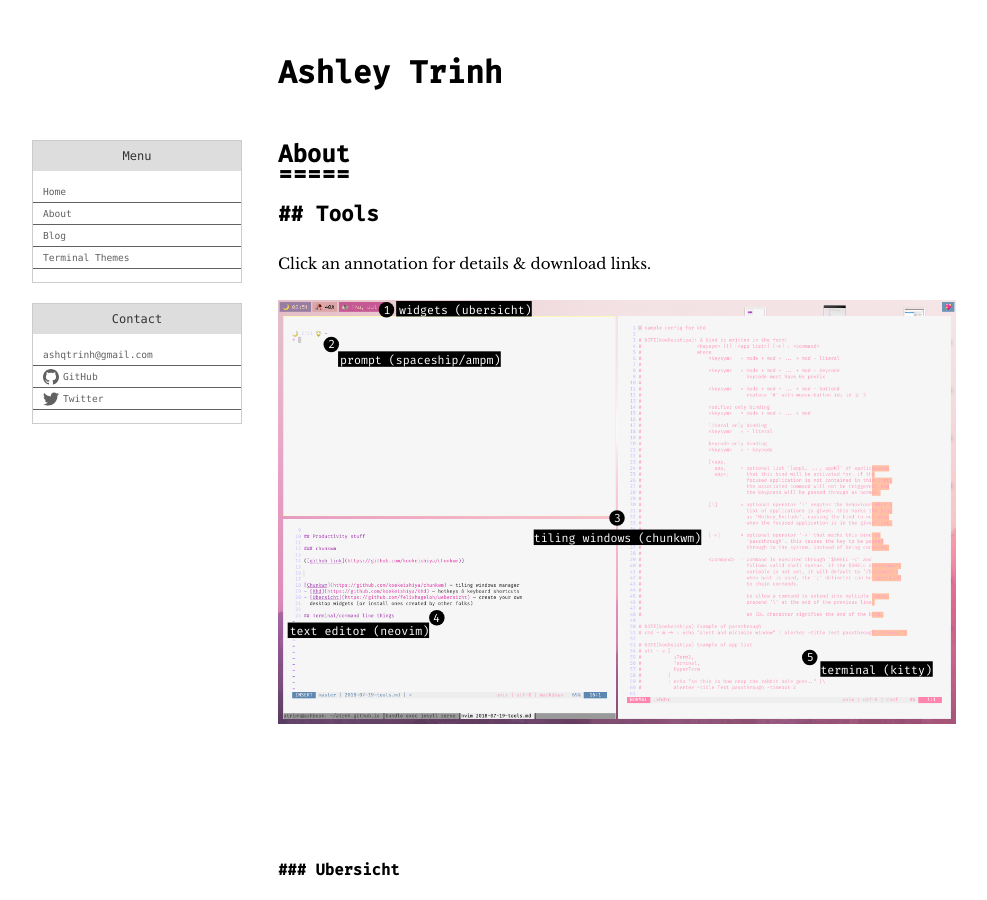
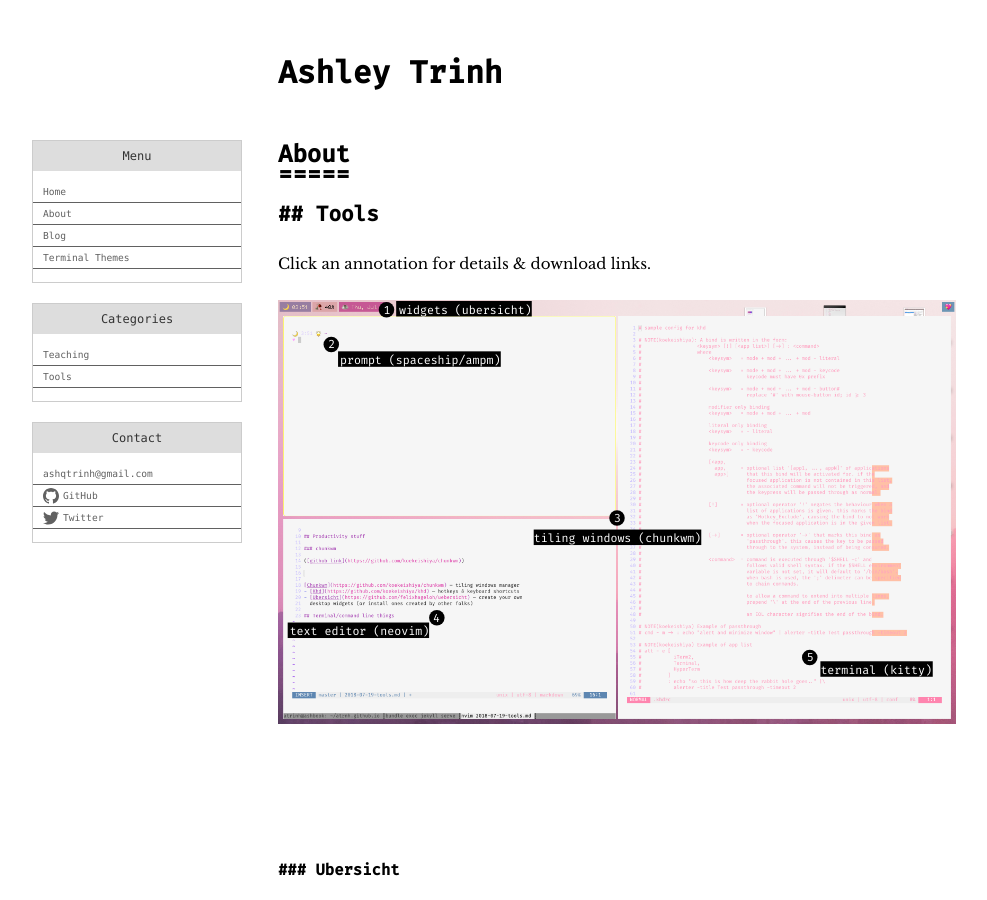
Before and after one commit to atrnh/atrnh.github.io, a Jekyll site: the page built from about.md, in a window 1280 px wide and 900 px high. Shown: the whole window, without its empty margins (140-1127 px from the left). Built offline with Jekyll 4.4.1, drawn with Linux system fonts in a browser that asks for light colours.

```diff
--- a/_includes/nav.html
+++ b/_includes/nav.html
@@ -9,14 +9,31 @@
         <a class="menu-item" href="{{ "/" | relative_url }}">Home</a>
         {%- for path in page_paths -%}
           {%- assign my_page = site.pages | where: "path", path | first -%}
-          {%- if my_page.title and my_page.title != "Ashley Trinh" -%}
+          {%- if my_page.title and my_page.title != "Ashley Trinh" and my_page.mainMenu -%}
           <a class="menu-item" href="{{ my_page.url | relative_url }}">{{ my_page.title | escape }}</a>
           {%- endif -%}
         {% endfor -%}
       </div>
     {%- endif -%}
   </div>
-
+  <div class="wrapper card">
+    <div class="card-header">Categories</div>
+    {%- assign pages = site.pages | sort: 'title' %}
+    {%- assign default_paths = pages | map: 'path' -%}
+    {%- assign page_paths = site.header_pages | default: default_paths -%}
+    {%- if page_paths -%}
+      <div class="menu">
+        {%- for path in page_paths -%}
+          {%- assign my_page = site.pages | where: "path", path | first -%}
+          {%- if my_page.title and my_page.title != "Ashley Trinh" and
+          my_page.getCategory -%}
+          <a class="menu-item" href="{{ my_page.url | relative_url }}">{{
+            my_page.getCategory | capitalize | escape }}</a>
+          {%- endif -%}
+        {% endfor -%}
+      </div>
+    {%- endif -%}
+  </div>
   <div class="wrapper card">
     <div class="card-header">Contact</div>
     <div class="menu">
```
Also changed, not shown: about.md (+1 -0 lines), color-schemes.md (+1 -0 lines), posts.md (+1 -0 lines), teaching.md (added, +6 -0 lines), tools.md (added, +6 -0 lines).
